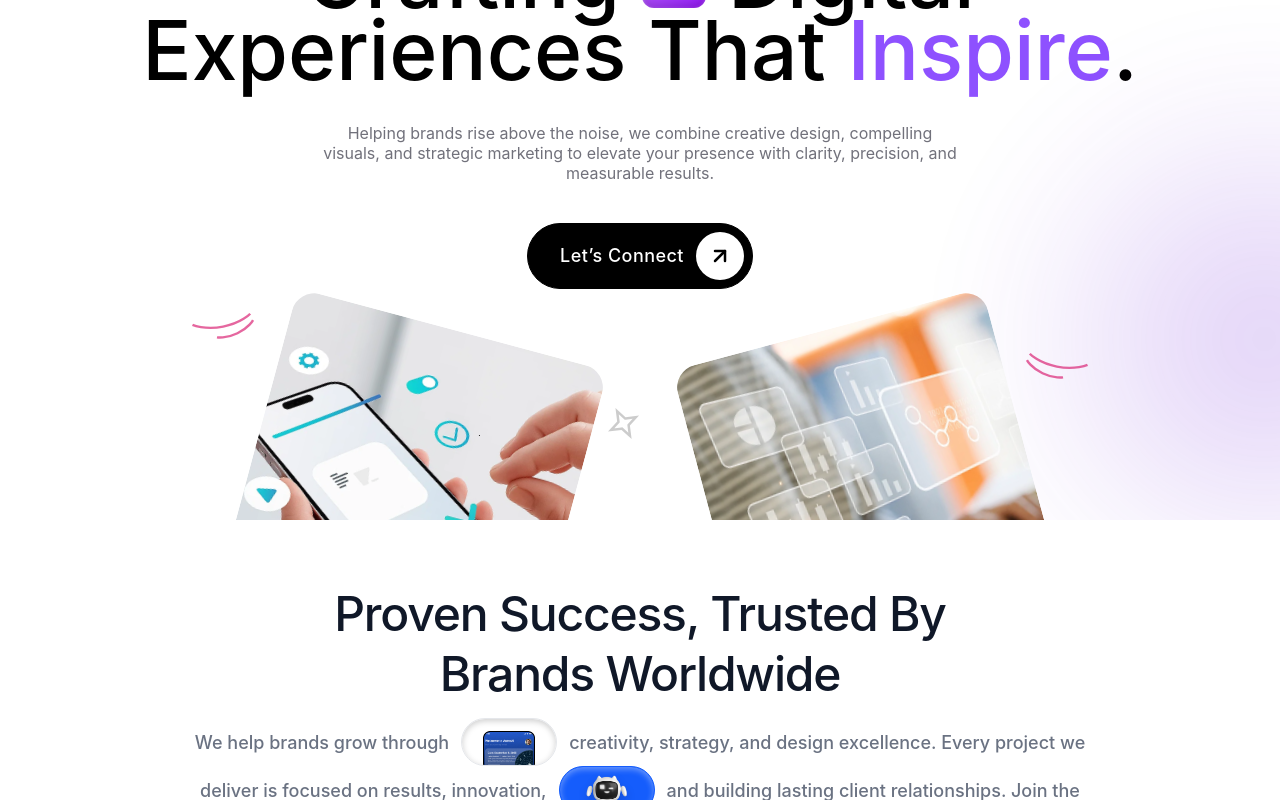
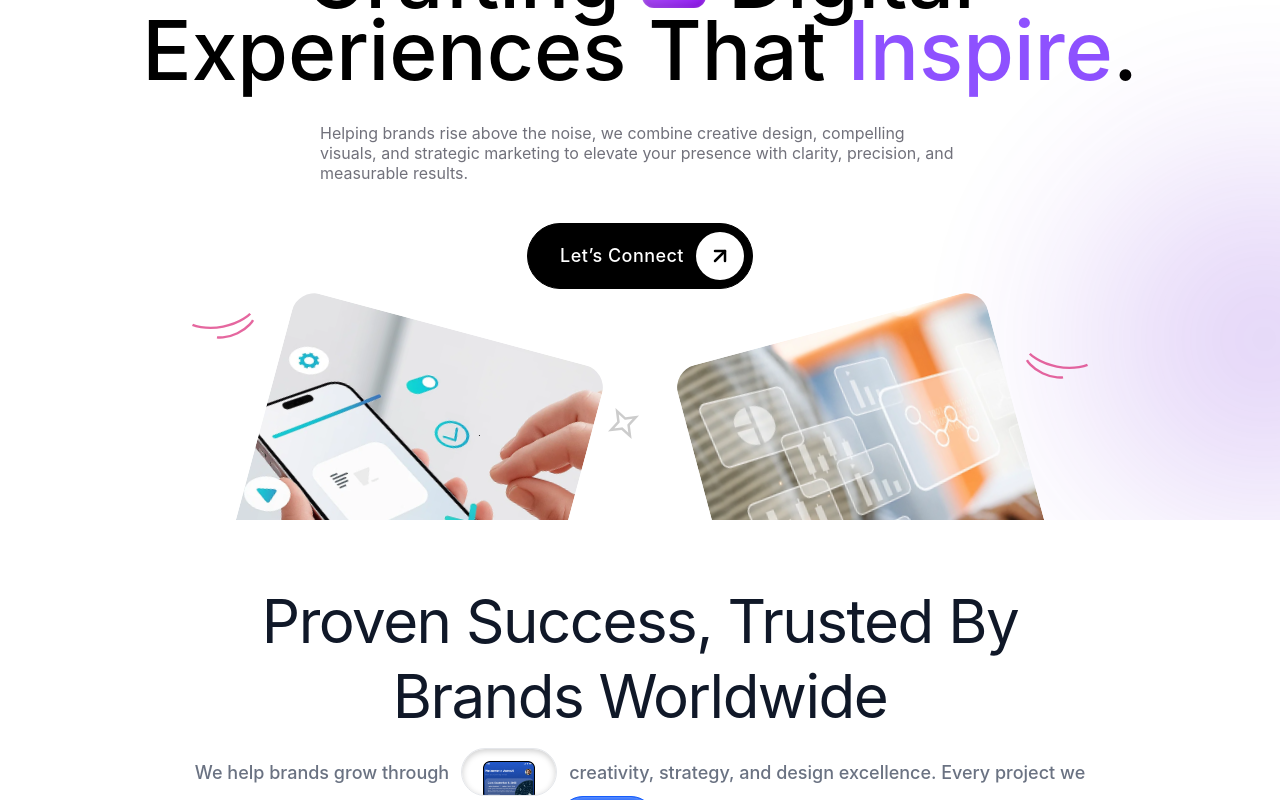
Before and after one commit to Mani-dev8/my-web, a Next.js app: page / in a window 1280 px wide. Shown: the part 280-1080 px from the top of the page. Built offline with nearby package versions, Linux system fonts and the light colour scheme.

Commit message:
feat: handled the heading resonsivemess

```diff
--- a/app/components/common/Description.tsx
+++ b/app/components/common/Description.tsx
@@ -10,7 +10,7 @@ function Description({ text, className }: Props) {
   return (
     <p
       className={cn(
-        `text-zinc-500 text-sm max-w-96 lg:text-base lg:max-w-160 md:text-start text-center leading-tight ${className}`
+        `text-zinc-500 text-sm max-w-96 lg:text-base lg:max-w-160 lg:text-start text-center leading-tight ${className}`
       )}
     >
       {text}
--- a/app/components/common/Heading.tsx
+++ b/app/components/common/Heading.tsx
@@ -7,7 +7,7 @@ type Props = PropsWithChildren & {
 
 function Heading({ children, className }: Props) {
     return (
-        <h2 className={cn(`text-[28px] md:text-3xl lg:text-5xl font-medium text-gray-900 mb-4 tracking-tight leading-tight text-center lg:text-start ${className}`)}>
+        <h2 className={cn(`text-[28px] md:text-3xl lg:text-5xl xl:text-6xl md:font-medium lg:font-normal text-gray-900 mb-4 tracking-tight leading-tight text-center lg:text-start lg:max-w-2xl xl:max-w-3xl ${className}`)}>
             {children}
         </h2>
     )
```
